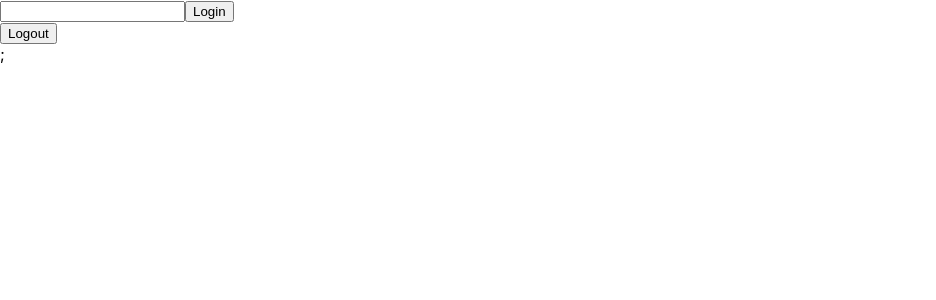
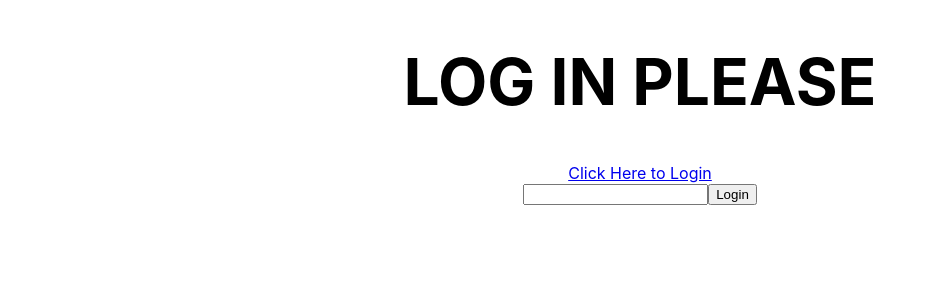
Before and after one commit to ericSaOr/phase-4-project-frontend2, a React (Create React App) app: page /login in a window 1280 px wide. Shown: the top 300 px of the page, without its empty margins (0-936 px from the left). Built offline with nearby package versions, Linux system fonts and the light colour scheme; no server answers.

Commit message:
Log in form and button kind of work.

```diff
--- a/package.json
+++ b/package.json
@@ -9,6 +9,8 @@
     "@testing-library/user-event": "^12.8.3",
     "react": "^17.0.2",
     "react-dom": "^17.0.2",
+    "react-router": "^5.2.1",
+    "react-router-dom": "^5.3.0",
     "react-scripts": "4.0.3",
     "web-vitals": "^1.1.2"
   },
--- a/src/App.js
+++ b/src/App.js
@@ -1,8 +1,10 @@
 import './App.css';
 import Login from './Login';
 import Navbar from './Navbar';
+import Home from './Home';
+import Header from './Header';
 import React, { useState, useEffect } from 'react';
-// import { Switch, Route } from "react-router-dom";
+import { Route, Switch, BrowserRouter } from 'react-router-dom';
 
 function App() {
 	const [ user, setUser ] = useState(null);
@@ -15,16 +17,29 @@ function App() {
 		});
 	}, []);
 
-	if (user) {
-		return <h2>Welcome, {user.username}!</h2>;
-	} else {
-		return (
-    <>
-    <Login onLogin={setUser} />
-    <Navbar />;
-    </>
-    )
+	function handleLogin(user) {
+		setUser(user);
 	}
+
+	function handleLogout() {
+		setUser(null);
+	}
+
+	return (
+		<div className="App">
+			<Header user={user} onLogout={handleLogout} />
+			<BrowserRouter>
+				<Switch>
+					<Route exact path="/login">
+						<Login onLogin={handleLogin} />
+					</Route>
+					<Route exact path="/">
+						<Home />
+					</Route>
+				</Switch>
+			</BrowserRouter>
+		</div>
+	);
 }
 
 export default App;
--- /dev/null
+++ b/src/Header.js
@@ -0,0 +1,32 @@
+import { BrowserRouter, Link } from 'react-router-dom';
+import Login from './Login';
+
+function Header({ user, onLogout }) {
+	function handleLogout(e) {
+		e.preventDefault();
+		fetch('/logout', {
+			method: 'DELETE'
+		}).then(() => onLogout());
+	}
+
+	return (
+		<header>
+			<BrowserRouter>
+				<h1>
+					<h1>LOG IN PLEASE</h1>
+				</h1>
+				{user ? (
+					<div>
+						<p>Welcome, {user.username}!</p>
+						<button onClick={handleLogout}>Logout</button>
+					</div>
+				) : (
+					<Link to="/login">Click Here to Login</Link>
+
+				)}
+			</BrowserRouter>
+		</header>
+	);
+}
+
+export default Header;
--- /dev/null
+++ b/src/Home.js
@@ -0,0 +1,7 @@
+import React from 'react';
+
+function Home() {
+	return <div>0</div>;
+}
+
+export default Home;
--- a/src/Login.js
+++ b/src/Login.js
@@ -1,7 +1,9 @@
 import React, { useState } from 'react';
+
 
 function Login({ onLogin }) {
 	const [ username, setUsername ] = useState('');
+
 
 	function handleSubmit(e) {
 		e.preventDefault();
```
Also changed, not shown: 1 other file (tests, documents, lock files or other folders).
